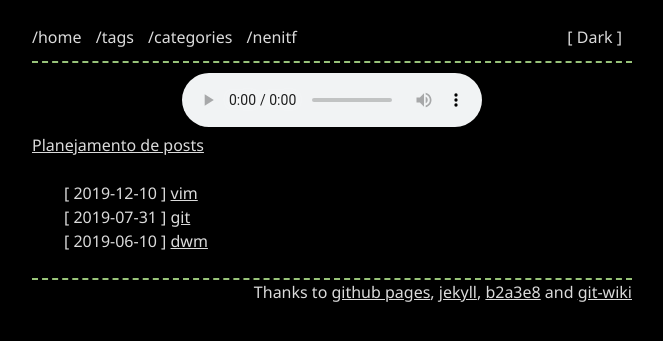
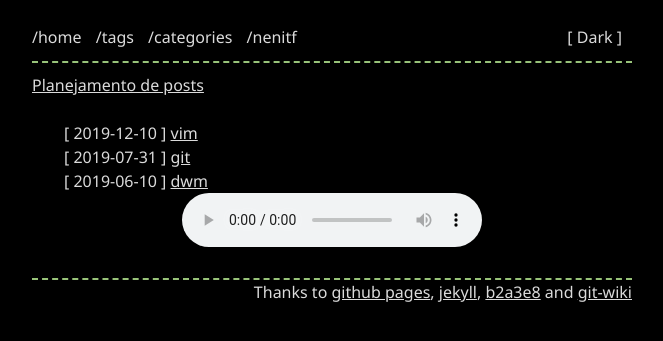
Before and after one commit to neninja/wtf, a Jekyll site: the page built from index.md, in a window 1280 px wide. Shown: the top 341 px of the page, without its empty margins (308-971 px from the left). Built offline with Jekyll 4.4.1, drawn with Linux system fonts in a browser that asks for light colours; nearby versions of some CDN libraries; library files that are not in the unit come from our copies.

Commit message:
feat: desloca audio para o final da página

```diff
--- a/_layouts/home.html
+++ b/_layouts/home.html
@@ -15,3 +15,10 @@ layout: default
     {%- endfor -%}
   </ol>
 {%- endif -%}
+
+<div style="text-align: center">
+<audio controls>
+<source src="/assets/rei.opus" type="audio/ogg">
+Your browser does not support the audio element.
+</audio>
+</div>
--- a/index.md
+++ b/index.md
@@ -1,11 +1,5 @@
 ---
 layout: home
 ---
-<div style="text-align: center">
-<audio controls>
-<source src="/assets/rei.opus" type="audio/ogg">
-Your browser does not support the audio element.
-</audio>
-</div>
 
 [Planejamento de posts](https://trello.com/b/Gh3bguTX/wtf)
```
